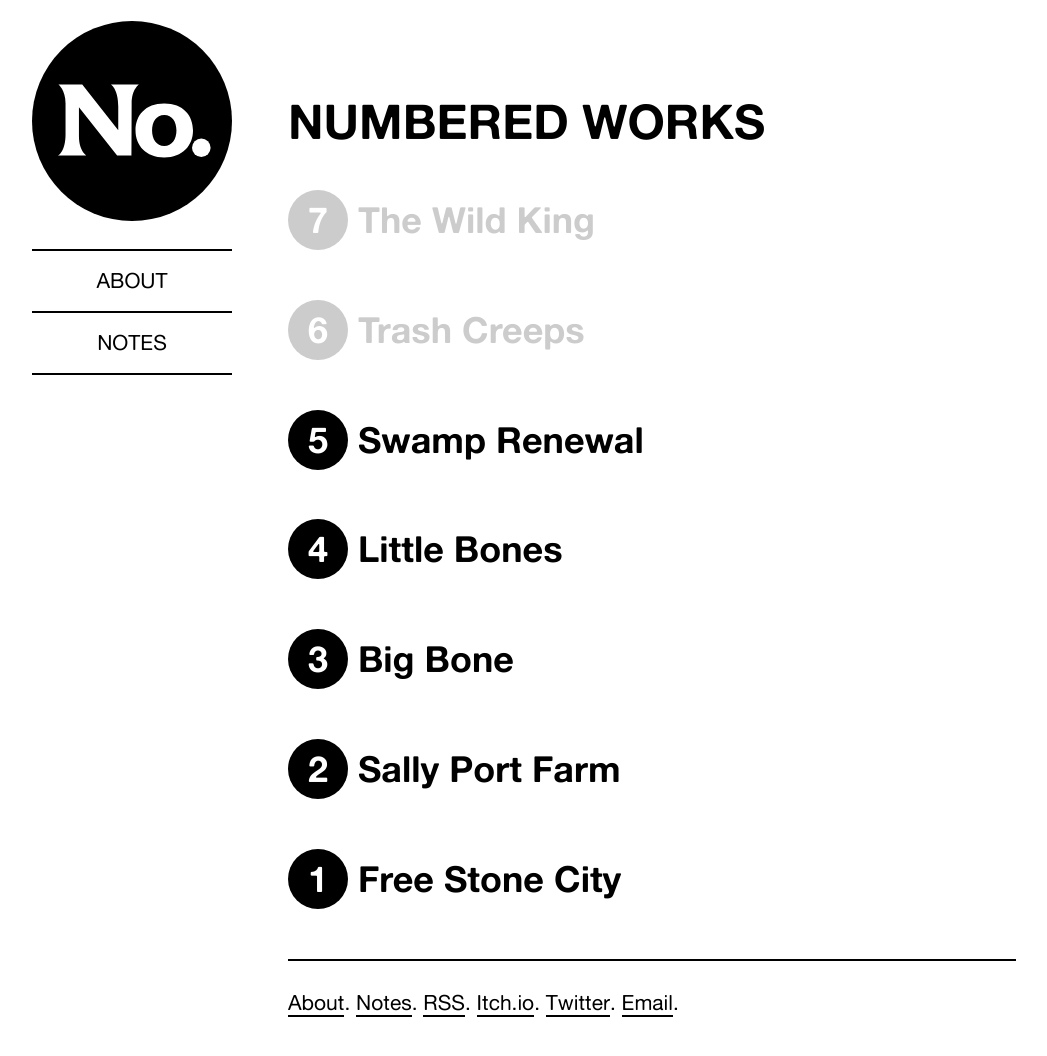
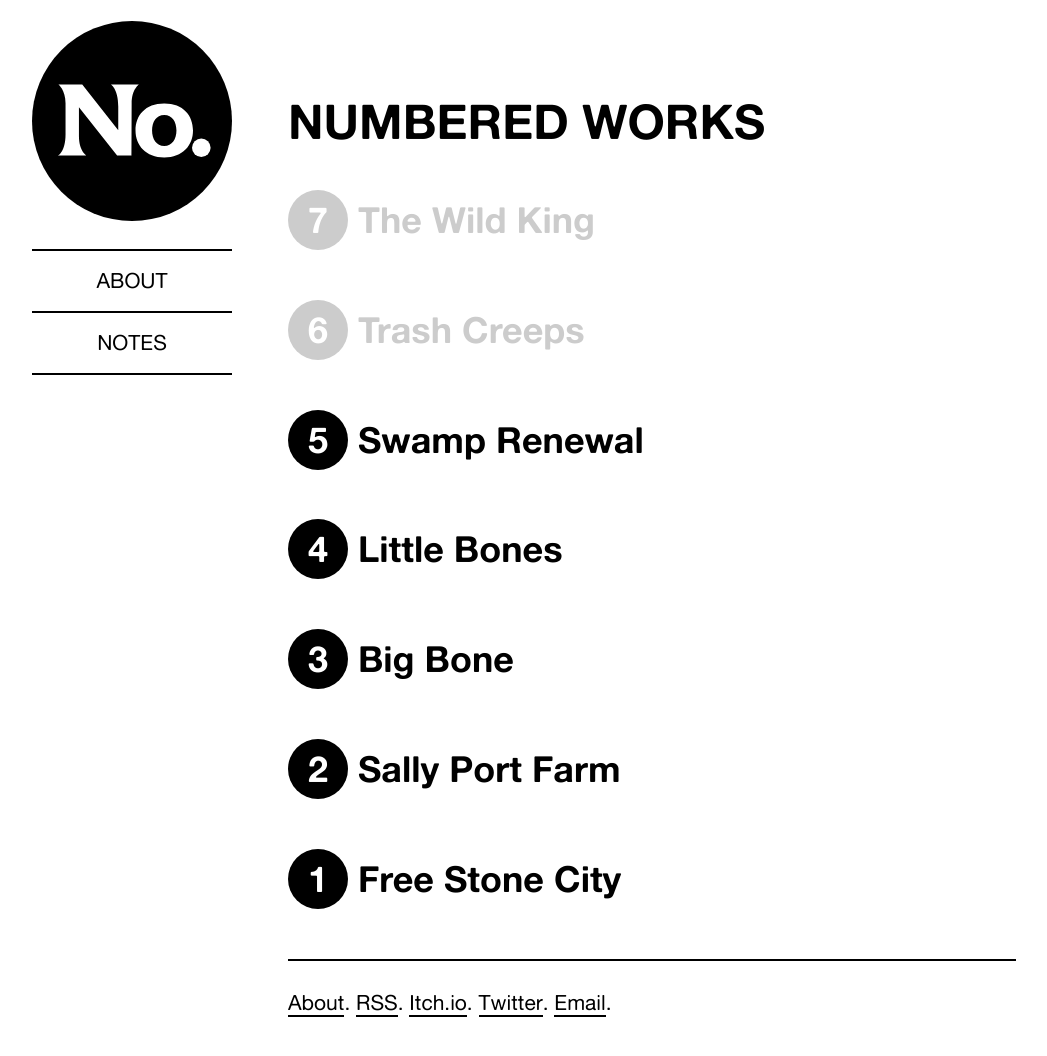
Before and after one commit to numbered-works/numbered-works.github.io, a Jekyll site: the page built from index.md, in a window 1280 px wide and 1066 px high. Shown: the top 1056 px of the window, without its empty margins (108-1155 px from the left). Built offline with Jekyll 4.4.1, drawn with Linux system fonts in a browser that asks for light colours.

Commit message:
Comment out notes

```diff
--- a/_includes/footer.html
+++ b/_includes/footer.html
@@ -1,3 +1,3 @@
 <footer>
-<p><a href="{{ site.url }}/about">About</a>. <a href="{{ site.url }}/notes">Notes</a>. <a href="{{ 'feed.xml' | relative_url }}">RSS</a>. <a href="https://numbered-works.itch.io">Itch.io</a>. <a href="https://twitter.com/numberedworks">Twitter</a>. <a href="mailto://numberedworks@gmail.com">Email</a>.</p>
+<p><a href="{{ site.url }}/about">About</a>. <!-- <a href="{{ site.url }}/notes">Notes</a>. --> <a href="{{ 'feed.xml' | relative_url }}">RSS</a>. <a href="https://numbered-works.itch.io">Itch.io</a>. <a href="https://twitter.com/numberedworks">Twitter</a>. <a href="mailto://numberedworks@gmail.com">Email</a>.</p>
 </footer>
--- a/_layouts/default.html
+++ b/_layouts/default.html
@@ -95,7 +95,7 @@
 <nav>
 <ul>
   <li><a href="{{site.url}}/about">About</a></li>
-  <li><a href="{{site.url}}/notes">Notes</a></li>
+<!--  <li><a href="{{site.url}}/notes">Notes</a></li> -->
 </ul>
 </nav>
 </header>
```
